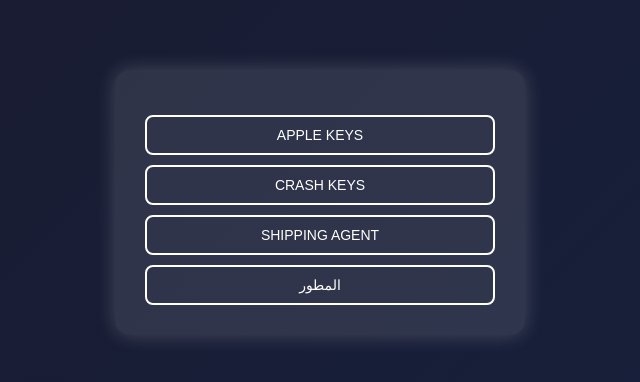
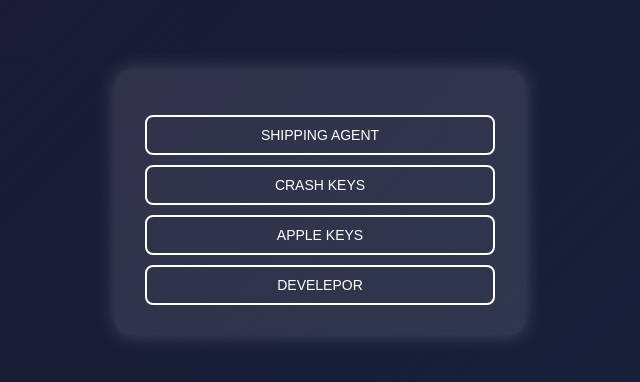
Before and after one commit to aa818le/Dbbsthsthtwhwt, a plain HTML site: page index.html in a window 1280 px wide. Shown: the part 198-580 px from the top of the page, without its empty margins (320-960 px from the left). Drawn offline with Linux system fonts and the light colour scheme.

Commit message:
index.html

```diff
--- a/index.html
+++ b/index.html
@@ -82,7 +82,7 @@
     <div class="container">
 
         <div class="links">
-            <a href="admin.html">APPLE KEYS</a><a href="crash.html">CRASH KEYS</a><a href="apple.html">SHIPPING AGENT</a>            <a href="https://t.me/zera2test">المطور</a>
+            <a href="admin.html">SHIPPING AGENT</a><a href="crash.html">CRASH KEYS</a><a href="apple.html">APPLE KEYS</a>            <a href="https://t.me/BYTROX_1">DEVELEPOR</a>
         </div>
     </div>
 
```
